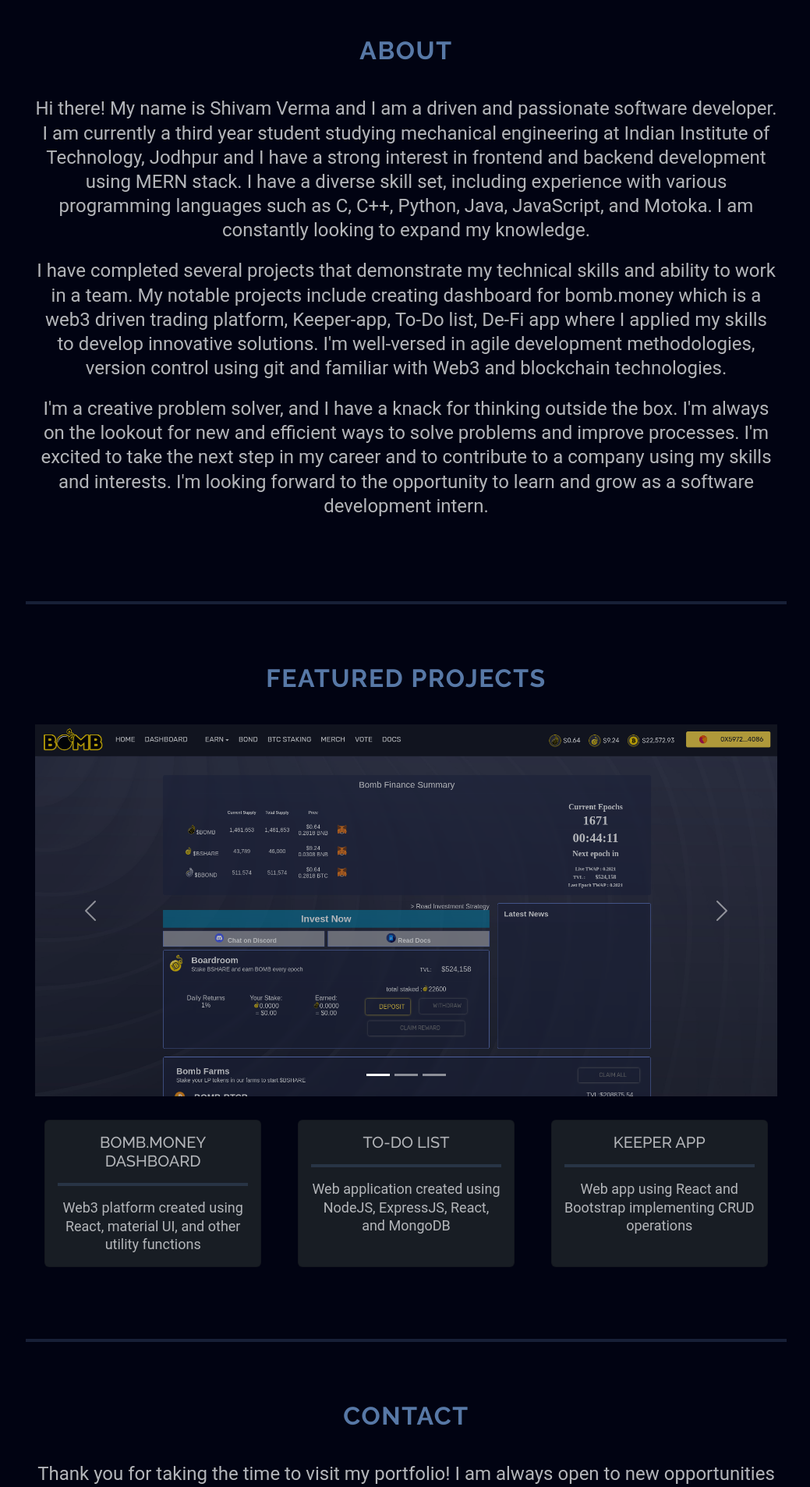
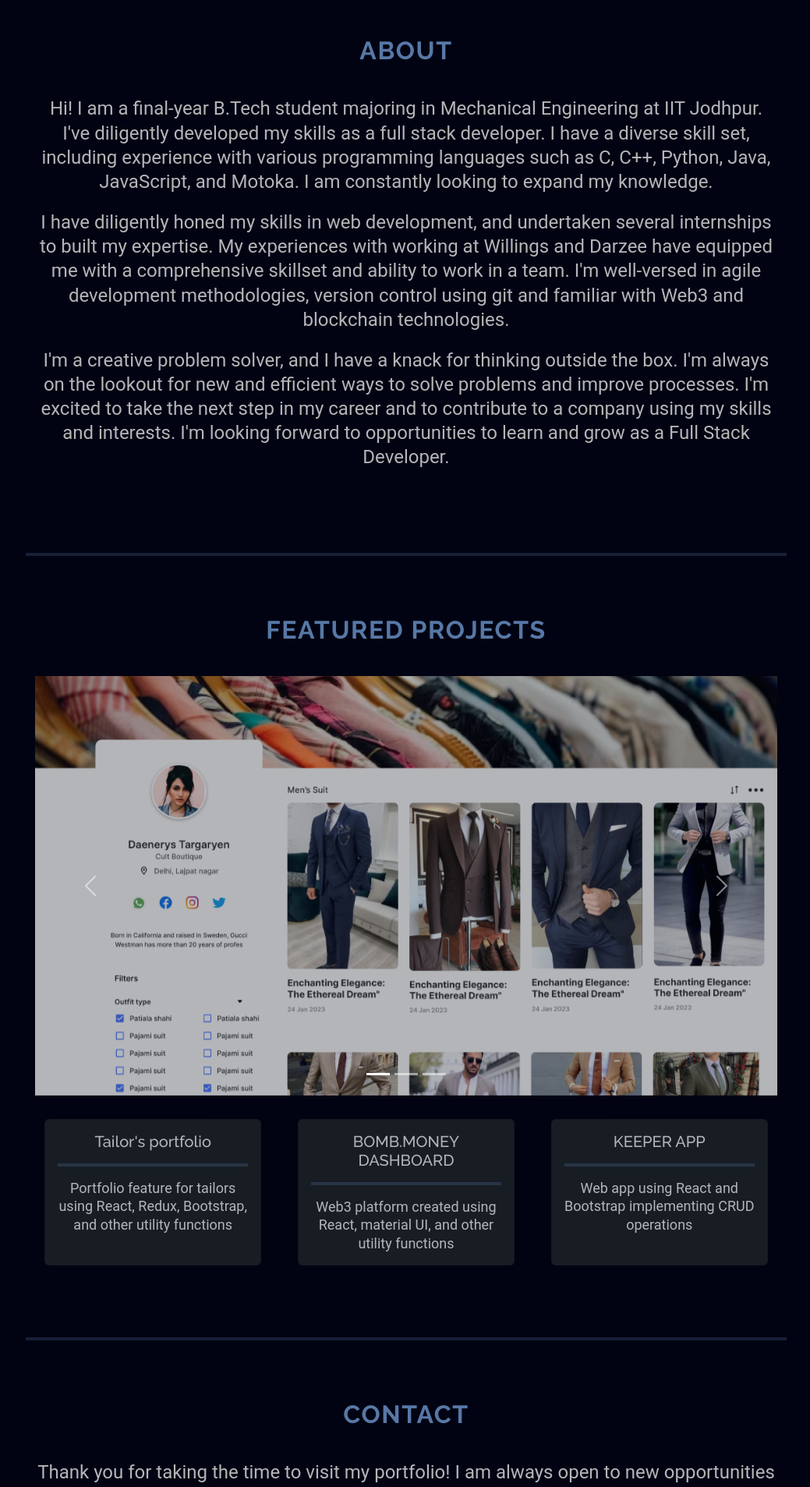
Before and after one commit to shivam0303/portfolio, a React (Create React App) app: page / in a window 1280 px wide. Shown: the part 860-2767 px from the top of the page at 78% size, without its empty margins (241-1280 px from the left). Built offline with nearby package versions, Linux system fonts and the light colour scheme; the HTML template or start-up script is replaced by a standard one.

Commit message:
latest portfolio

```diff
--- a/src/App.js
+++ b/src/App.js
@@ -5,20 +5,20 @@
 import project1 from "./img/project-1.png"
 import project2 from "./img/project-2.png"
 import project3 from "./img/project-3.png"
-import {isMobile} from 'react-device-detect';
+import { isMobile } from 'react-device-detect';
 
 
 function App() {
   const [loading, setLoading] = useState(true);
 
-  function handleClick(){
+  function handleClick() {
     let btn = document.getElementById("mobile-toggle");
-    if(btn.className==="mobile-nav-active"){
-      btn.setAttribute( "class", "" );
+    if (btn.className === "mobile-nav-active") {
+      btn.setAttribute("class", "");
 
     }
-    else{
-      btn.setAttribute( "class", "mobile-nav-active" );
+    else {
+      btn.setAttribute("class", "mobile-nav-active");
       // btn.setAttribute("style",'{{ width: "0%" }}')
       // btn2.setAttribute("style",'{{ width: "100%" }}')
     }
@@ -62,7 +62,7 @@
                   <li><a href="#about" className="nav-link scrollto"><i className="bx bx-user"></i> <span>About</span></a></li>
                   <li><a href="#project" className="nav-link scrollto"><i className="bx bx-book-content"></i> <span>Projects</span></a></li>
                   <li><a href="#contact" className="nav-link scrollto"><i className="bx bx-envelope"></i> <span>Contact</span></a></li>
-                  <li><a href="https://drive.google.com/file/d/1Raf_QtxcU4BGrH5kAvRoMJhmYQUgdTgV/view?usp=sharing" className="nav-link scrollto"><i className="bx bx-file-blank"></i> <span>Resume</span></a></li>
+                  <li><a href="https://drive.google.com/file/d/1OYBPYM01eJfgTVW4j299ZbPuORuOFjt4/view?usp=sharing" className="nav-link scrollto"><i className="bx bx-file-blank"></i> <span>Resume</span></a></li>
                 </ul>
               </nav>
             </div>
@@ -77,14 +77,14 @@
             </div>
           </div>
         ) : (
-          <div style={{ width: isMobile ? "100%" : "80%"}}>
+          <div style={{ width: isMobile ? "100%" : "80%" }}>
             <section id="hero" className="d-flex flex-column justify-content-center align-items-center">
               <div className="hero-container" >
                 <h1>Shivam Verma</h1>
-                <p>I'm
+                <p>I'm a
                   <Typewriter
                     options={{
-                      strings: ['Full Stack Web Developer', 'Tech Enthusiast', 'Freelancer', 'Welcomes You'],
+                      strings: ['Full Stack Web Developer', 'Tech Enthusiast', 'Freelancer', 'Blockchain Developer'],
                       autoStart: true,
                       loop: true,
                     }} />
@@ -101,11 +101,11 @@
                 <div className="section-title">
                   <h2>About</h2>
                   <p>
-                    Hi there! My name is Shivam Verma and I am a driven and passionate software developer. I am currently a third year student studying mechanical engineering at Indian Institute of Technology, Jodhpur and I have a strong interest in frontend and backend development using MERN stack. I have a diverse skill set, including experience with various programming languages such as C, C++, Python, Java, JavaScript, and Motoka. I am constantly looking to expand my knowledge.
+                    Hi! I am  a final-year B.Tech student majoring in Mechanical Engineering at IIT Jodhpur. I've diligently developed my skills as a full stack developer. I have a diverse skill set, including experience with various programming languages such as C, C++, Python, Java, JavaScript, and Motoka. I am constantly looking to expand my knowledge.
                   </p><br /><p>
-                    I have completed several projects that demonstrate my technical skills and ability to work in a team. My notable projects include creating dashboard for bomb.money which is a web3 driven trading platform, Keeper-app, To-Do list, De-Fi app where I applied my skills to develop innovative solutions. I'm well-versed in agile development methodologies, version control using git and familiar with Web3 and blockchain technologies.
+                    I have diligently honed my skills in web development, and undertaken several internships to built my expertise. My experiences with working at Willings and Darzee have equipped me with a comprehensive skillset and ability to work in a team. I'm well-versed in agile development methodologies, version control using git and familiar with Web3 and blockchain technologies.
                   </p><br /><p>
-                    I'm a creative problem solver, and I have a knack for thinking outside the box. I'm always on the lookout for new and efficient ways to solve problems and improve processes. I'm excited to take the next step in my career and to contribute to a company using my skills and interests. I'm looking forward to the opportunity to learn and grow as a software development intern.
+                    I'm a creative problem solver, and I have a knack for thinking outside the box. I'm always on the lookout for new and efficient ways to solve problems and improve processes. I'm excited to take the next step in my career and to contribute to a company using my skills and interests. I'm looking forward to opportunities to learn and grow as a Full Stack Developer.
                   </p>
                 </div>
               </div>
@@ -130,10 +130,10 @@
                     </div>
                     <div className="carousel-inner">
                       <div className="carousel-item active">
-                          <img src={project1} className="d-block w-100" alt="bomb.money" />
+                        <img src={project3} className="d-block w-100" alt="bomb.money" />
                       </div>
                       <div className="carousel-item">
-                          <img src={project3} className="d-block w-100" alt="todo list" />
+                        <img src={project1} className="d-block w-100" alt="todo list" />
 
                       </div>
                       <div className="carousel-item">
@@ -151,34 +151,37 @@
                     </button>
                   </div>
                 </div>
-                  <div className="container" style={{display:"flex"}}>
+                <div className="container" style={{ display: "flex" }}>
 
-                    <div className="card text-white bg-dark mb-3" style={{ width: "30%",marginRight:"5%" }}>
+
+                  <div className="card text-white bg-dark mb-3" style={{ width: "30%", marginRight: "5%" }}>
+                    <div className="card-body">
+                      <h5 className="card-title">Tailor's portfolio</h5>
+                      <hr />
+                      <p className="card-text" style={{ fontSize: "18px" }}>
+                        Portfolio feature for tailors using React, Redux, Bootstrap, and other utility functions
+                      </p>
+                    </div>
+                  </div>
+
+                  <div className="card text-white bg-dark mb-3" style={{ width: "30%", marginRight: "5%" }}>
                     <div className="card-body">
                       <h5 className="card-title">BOMB.MONEY DASHBOARD</h5>
-                        <hr/>
-                        <p className="card-text"  style={{fontSize:"18px"}}>
+                      <hr />
+                      <p className="card-text" style={{ fontSize: "18px" }}>
                         Web3 platform created using React, material UI, and other utility functions
                       </p>
 
                     </div>
                   </div>
 
-                    <div className="card text-white bg-dark mb-3" style={{ width: "30%",marginRight:"5%" }}>
-                      <div className="card-body">
-                        <h5 className="card-title">TO-DO LIST</h5>
-                        <hr/>
-                        <p className="card-text" style={{fontSize:"18px"}}>
-                          Web application created using NodeJS, ExpressJS, React, and MongoDB
-                        </p>
-                      </div>
-                    </div>
+
 
                   <div className="card text-white bg-dark mb-3" style={{ width: "30%" }}>
                     <div className="card-body">
                       <h5 className="card-title">KEEPER APP</h5>
-                        <hr/>
-                        <p className="card-text"  style={{fontSize:"18px"}}>
+                      <hr />
+                      <p className="card-text" style={{ fontSize: "18px" }}>
                         Web app using React and Bootstrap implementing CRUD operations
                       </p>
                     </div>
@@ -189,7 +192,7 @@
               </div>
             </section>
             {/* <div style={{opacity:"0.5"}}>visit <a href="https://github.com/shivam0303">github</a> for code implementation</div> */}
-            <hr/>
+            <hr />
 
             {/* CONTACT  */}
 
@@ -197,7 +200,7 @@
             <section id='contact' >
               <div className="container">
 
-                <div className="section-title" style={{paddingBottom:"5%"}}>
+                <div className="section-title" style={{ paddingBottom: "5%" }}>
                   <h2>Contact</h2>
                   <p>
                     Thank you for taking the time to visit my portfolio! I am always open to new opportunities and would love to hear from you. If you are interested in working together, or just want to chat about a project or opportunity, please don't hesitate to reach out.
```
Also changed, not shown: src/img/project-3.png. Lines whose indentation alone changed are shown as unchanged.
